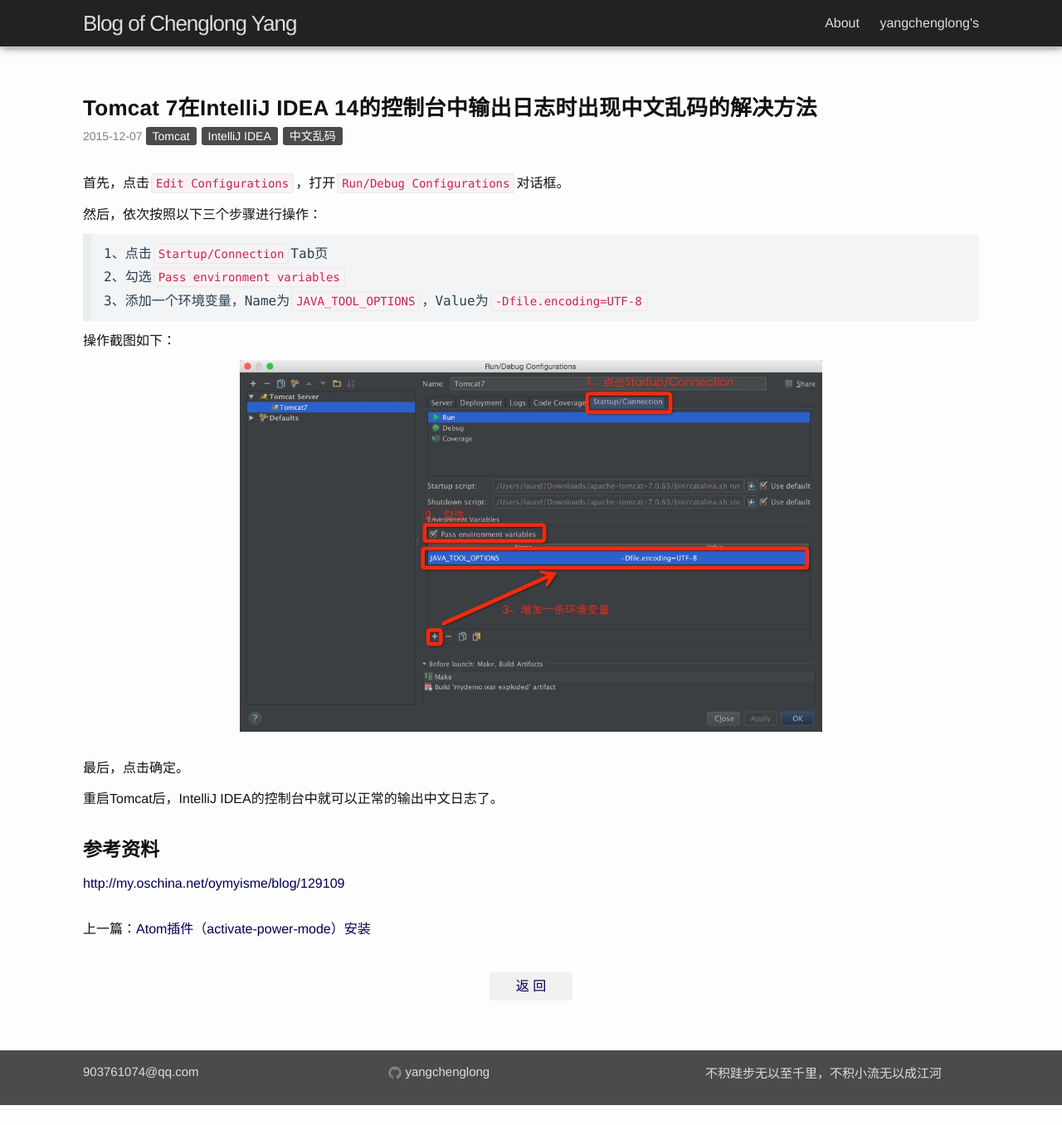
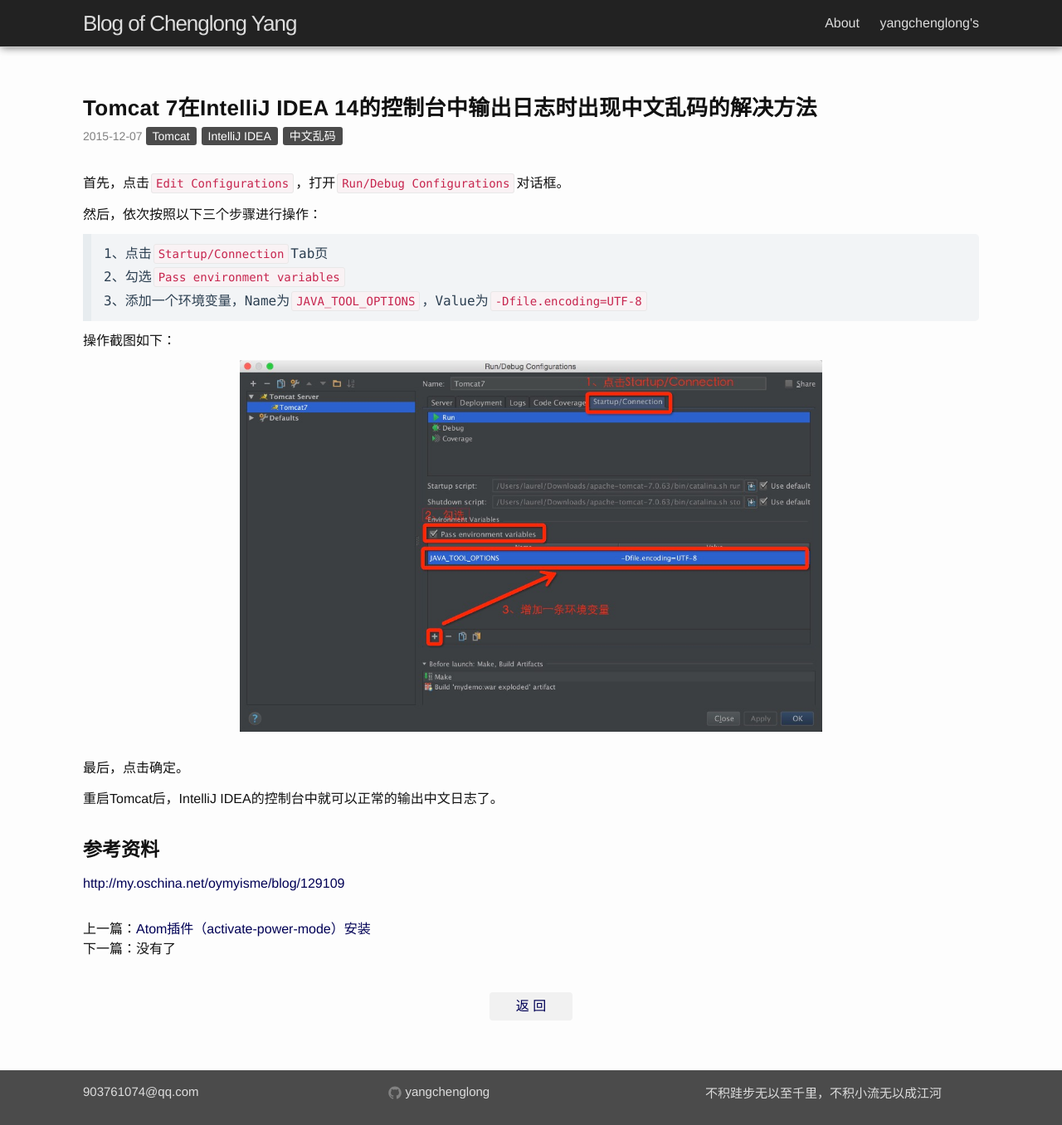
Before and after one commit to laurelyoung/laurelyoung.github.io, a Jekyll site: the page built from _posts/2015-12-07-Tomcat在IntelliJ的控制台输出日志时出现中文乱码的解决方法.md, in a window 1280 px wide. Shown: the whole page at 83% size. Built offline with Jekyll 4.4.1, drawn with Linux system fonts in a browser that asks for light colours; Markdown is read by kramdown in place of the engine named in the settings; comment, search, counter and statistics services are not loaded; before the commit the page ends 1332 px from its top, so only the background shows below that.

Commit message:
hinting when there is no privious or next post

```diff
--- a/_layouts/post.html
+++ b/_layouts/post.html
@@ -21,8 +21,16 @@
     {{ content }}
     <div class="pre-next-links">
       <ul>
-      {% if page.previous %}<li>上一篇：<a href="{{page.previous.url}}">{{page.previous.title}}</a></li>{% endif %}
-      {% if page.next %}<li>下一篇：<a href="{{page.next.url}}">{{page.next.title}}</a></li>{% endif %}
+      {% if page.previous %}
+        <li>上一篇：<a href="{{page.previous.url}}">{{page.previous.title}}</a></li>
+      {% else %}
+        <li>上一篇：没有了</li>
+      {% endif %}
+      {% if page.next %}
+        <li>下一篇：<a href="{{page.next.url}}">{{page.next.title}}</a></li>
+      {% else %}
+        <li>下一篇：没有了</li>
+      {% endif %}
       </ul>
     </div>
     <a href="{{ site.baseurl }}/index.html" class="btn-back">返 回</a>
```
